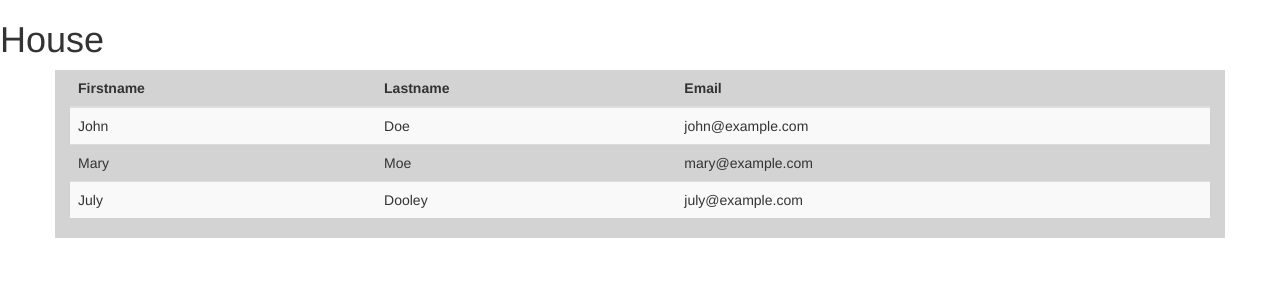
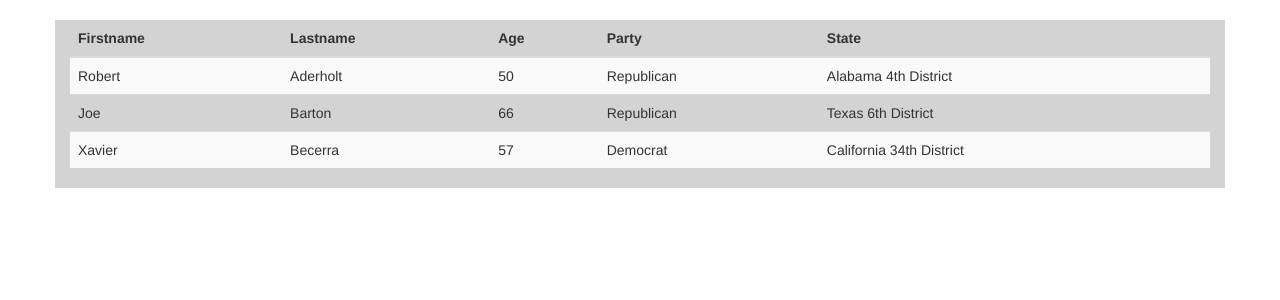
Before and after one commit to pikachuchu/cs373-idb, a Flask app: page /house in a window 1280 px wide. Shown: the part 52-352 px from the top of the page. Run offline with Flask 2, Linux system fonts and the light colour scheme; some libraries are stand-ins or nearby versions.

Commit message:
add table for house

```diff
--- a/templates/house.html
+++ b/templates/house.html
@@ -5,33 +5,47 @@
 
 
 {% block body %}
-<h1>House</h1>
 <div class="container">
 <table class="table table-striped">
     <thead>
       <tr>
         <th>Firstname</th>
         <th>Lastname</th>
-        <th>Email</th>
+        <th>Age</th>
+        <th>Party</th>
+        <th>State</th>
       </tr>
     </thead>
     <tbody>
-      <tr>
-        <td>John</td>
-        <td>Doe</td>
-        <td>john@example.com</td>
+      <tr class='clickable-row' data-href='/representative/id/1'>
+        <td>Robert</td>
+        <td>Aderholt</td>
+        <td>50</td>
+        <td>Republican</td>
+        <td>Alabama 4th District</td>
       </tr>
-      <tr>
-        <td>Mary</td>
-        <td>Moe</td>
-        <td>mary@example.com</td>
+      <tr class='clickable-row' data-href='/representative/id/2'>
+        <td>Joe</td>
+        <td>Barton</td>
+        <td>66</td>
+        <td>Republican</td>
+        <td>Texas 6th District</td>
       </tr>
-      <tr>
-        <td>July</td>
-        <td>Dooley</td>
-        <td>july@example.com</td>
+      <tr class='clickable-row' data-href='/representative/id/3'>
+        <td>Xavier</td>
+        <td>Becerra</td>
+        <td>57</td>
+        <td>Democrat</td>
+        <td>California 34th District</td>
       </tr>
     </tbody>
 </table>
 </div>
+<script type="text/javascript">
+  jQuery(document).ready(function($) {
+    $(".clickable-row").click(function() {
+        window.document.location = $(this).data("href");
+    });
+});
+</script>
 {% endblock %}
```
